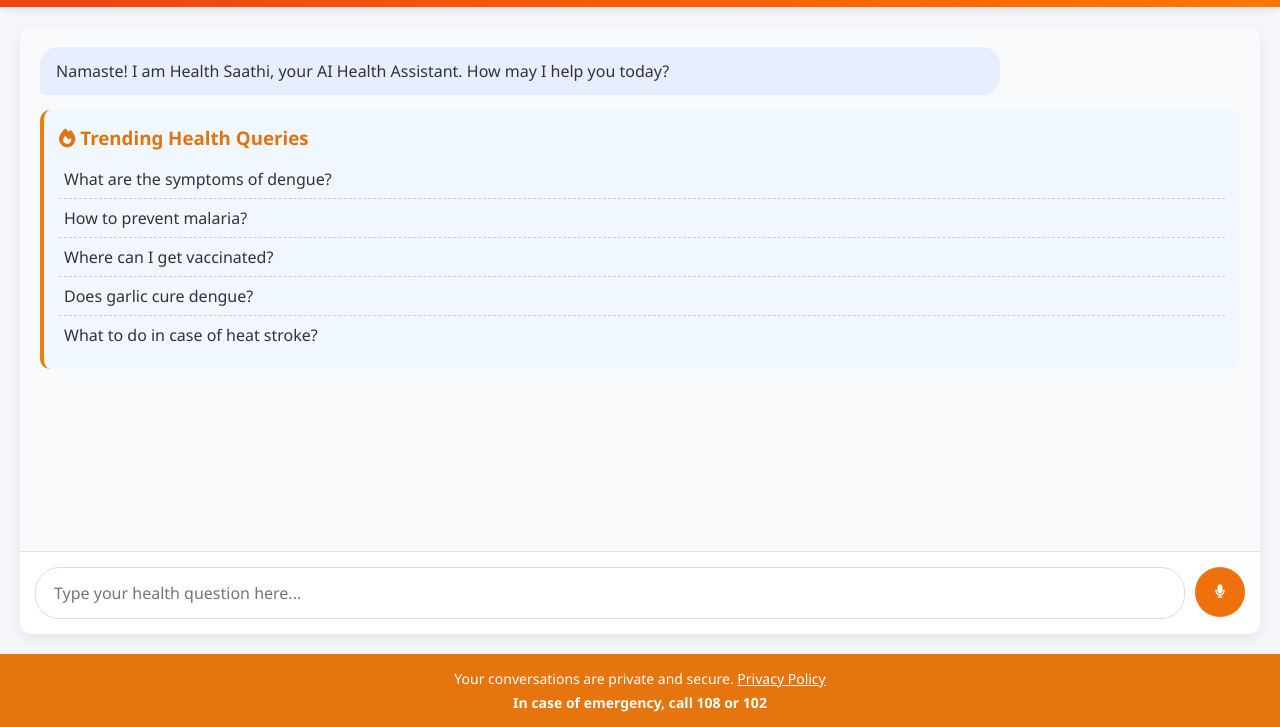
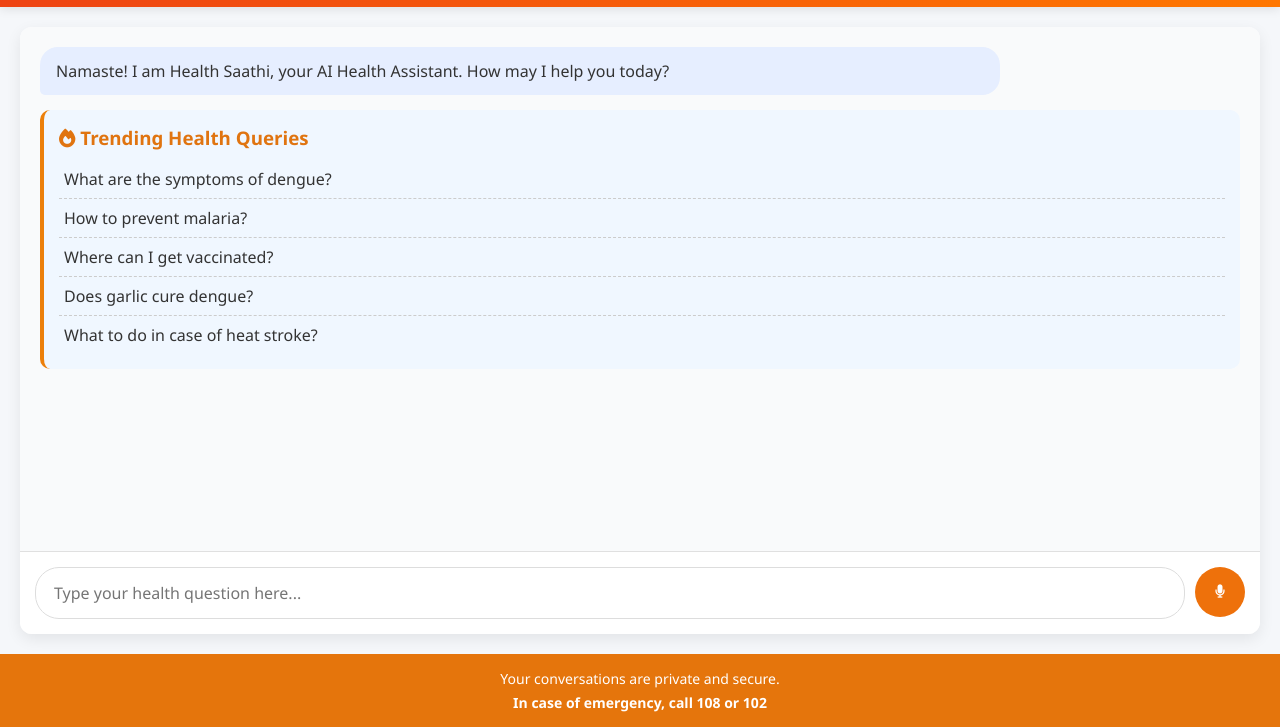
Before and after one commit to Satvik-Creations/Health-Saathi, a plain HTML site: page index.html in a window 1280 px wide. Shown: the part 73-800 px from the top of the page. Drawn offline with Linux system fonts and the light colour scheme.

Commit message:
Update index.html

```diff
--- a/index.html
+++ b/index.html
@@ -327,7 +327,7 @@
 
     <div class="footer">
         <div class="privacy">
-            Your conversations are private and secure. <a href="#">Privacy Policy</a>
+            Your conversations are private and secure.
         </div>
         <div class="emergency">
             In case of emergency, call 108 or 102
@@ -540,4 +540,5 @@
         };
     </script>
 </body>
+
 </html>
```
